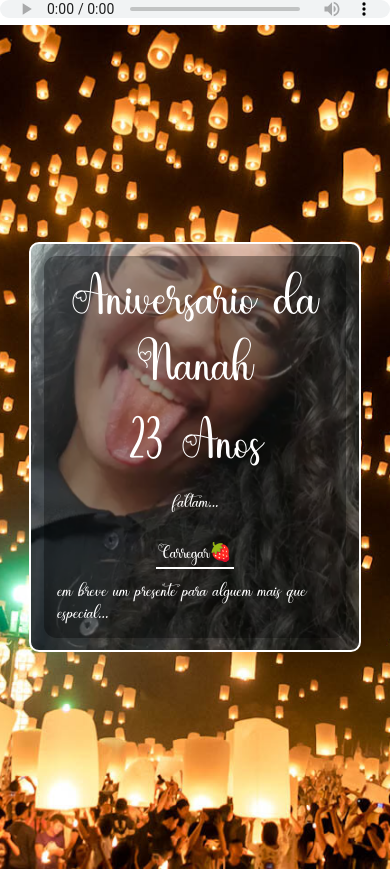
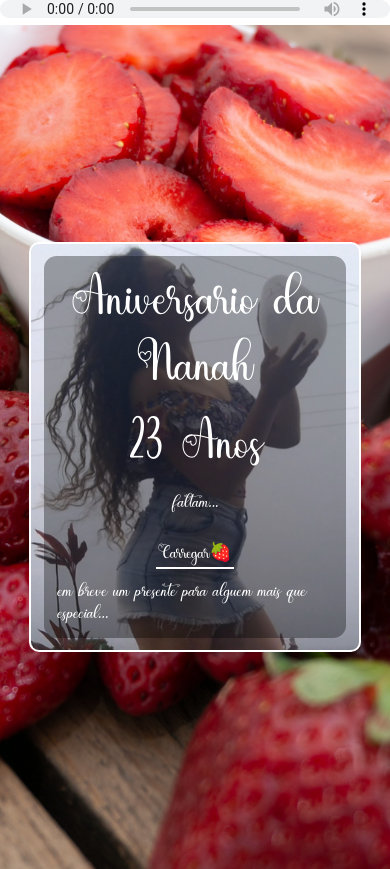
Before and after one commit to PrinzLiebe/contador, a website: page index.html in a window 390 px wide. Drawn offline with nearby package versions, Linux system fonts and the light colour scheme.

Commit message:
alterações 04/04/23

```diff
--- a/sconter.css
+++ b/sconter.css
@@ -19,7 +19,7 @@ audio{
 
 #lightContent{
     min-height: 100vh;
-    background: black url("./imgs/luzes.jpg") no-repeat center center/cover;
+    background: black url("./imgs/morangos.jpg") no-repeat center center/cover;
     display: flex;
     flex-direction: column;
     justify-content: center;
@@ -107,6 +107,7 @@ h2{
     #imgContent{
         width: 85%;
         height: auto;
-        background: black url('./imgs/linguinha.png') no-repeat center center/cover;
+        background: black url('./imgs/balao.png') no-repeat center center/cover;
+        margin: 3rem 0 3rem 0;
     }
 }
```
Also changed, not shown: imgs/balao.png (added), imgs/morango.jpg (added), imgs/morangos.jpg (added).
